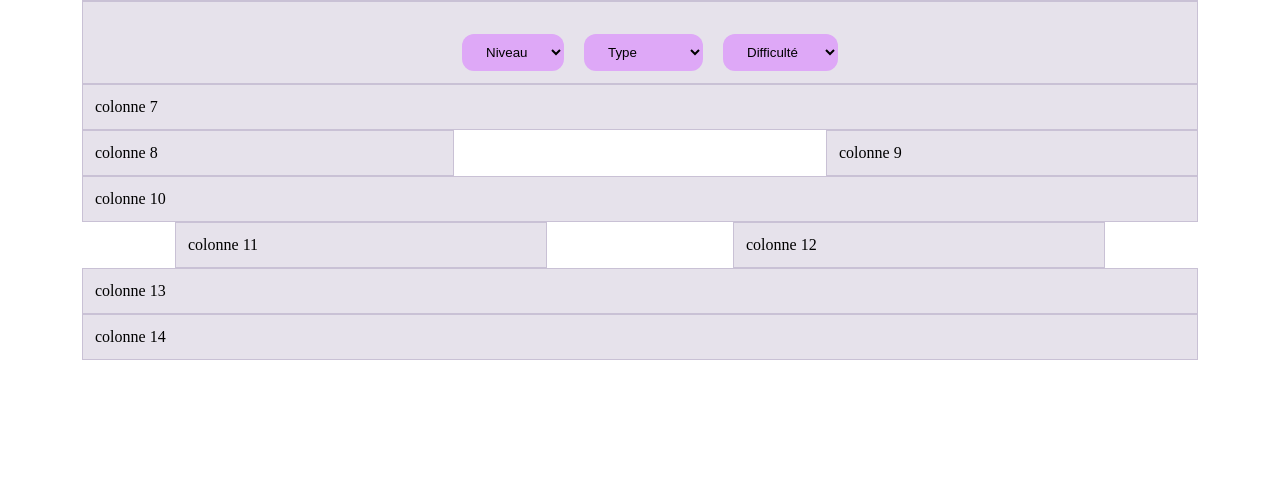
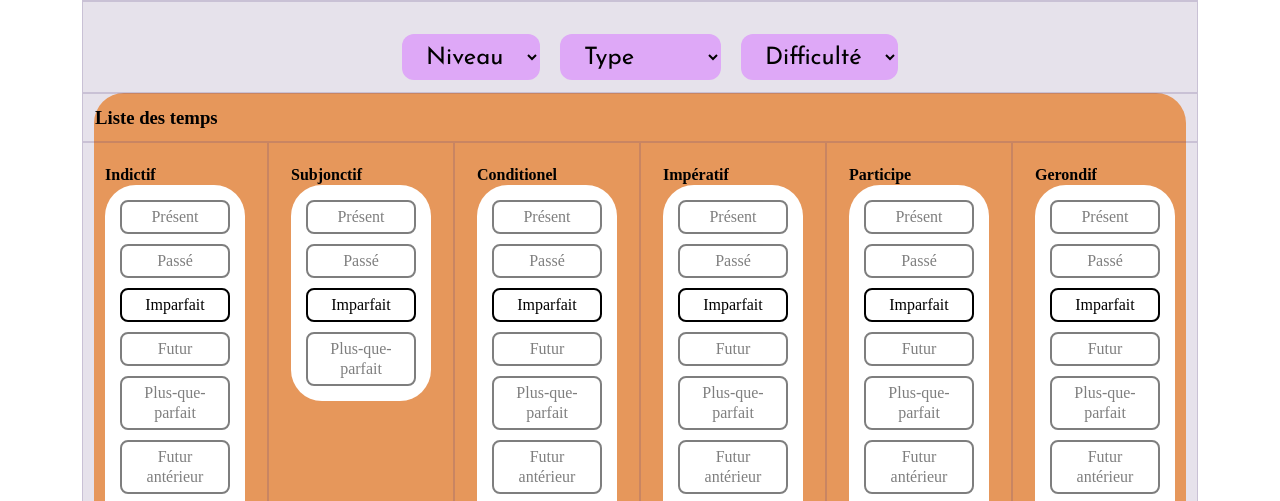
Before and after one commit to Zoebusigny/Tatitotu, a website built with Parcel: page src/index.html in a window 1280 px wide. Shown: the part 445-946 px from the top of the page. Before the commit the page ends 805 px from the top, so only its background shows below. Built offline with nearby package versions, Linux system fonts and the light colour scheme.

Commit message:
creation de la liste des temps (pas fini)

```diff
--- a/src/index.html
+++ b/src/index.html
@@ -87,8 +87,93 @@
             </div>
           </div>
         </div>
-        <div class="row">
-          <div class="col-lg-12">colonne 7</div>
+        <div class="list-des-temps-color">
+          <div class="row">
+            <div class="col-lg-12">
+              <h3>Liste des temps</h3>
+            </div>
+            <div class="col-lg-2">
+              <div class="list-des-temps">
+                <h4>Indictif</h4>
+                <div class="list-des-temps-links">
+                  <a href="">Présent</a>
+                  <a href="">Passé</a>
+                  <a class="is-active" href="">Imparfait</a>
+                  <a href="">Futur</a>
+                  <a href="">Plus-que-parfait</a>
+                  <a href="">Futur antérieur </a>
+                  <a href="">Passé antérieur</a>
+                </div>
+              </div>
+            </div>
+            <div class="col-lg-2">
+              <div class="list-des-temps">
+                <h4>Subjonctif</h4>
+                <div class="list-des-temps-links">
+                  <a href="">Présent</a>
+                  <a href="">Passé</a>
+                  <a class="is-active" href="">Imparfait</a>
+                  <a href="">Plus-que-parfait</a>
+                </div>
+              </div>
+            </div>
+            <div class="col-lg-2">
+              <div class="list-des-temps">
+                <h4>Conditionel</h4>
+                <div class="list-des-temps-links">
+                  <a href="">Présent</a>
+                  <a href="">Passé</a>
+                  <a class="is-active" href="">Imparfait</a>
+                  <a href="">Futur</a>
+                  <a href="">Plus-que-parfait</a>
+                  <a href="">Futur antérieur </a>
+                  <a href="">Passé antérieur</a>
+                </div>
+              </div>
+            </div>
+            <div class="col-lg-2">
+              <div class="list-des-temps">
+                <h4>Impératif</h4>
+                <div class="list-des-temps-links">
+                  <a href="">Présent</a>
+                  <a href="">Passé</a>
+                  <a class="is-active" href="">Imparfait</a>
+                  <a href="">Futur</a>
+                  <a href="">Plus-que-parfait</a>
+                  <a href="">Futur antérieur </a>
+                  <a href="">Passé antérieur</a>
+                </div>
+              </div>
+            </div>
+            <div class="col-lg-2">
+              <div class="list-des-temps">
+                <h4>Participe</h4>
+                <div class="list-des-temps-links">
+                  <a href="">Présent</a>
+                  <a href="">Passé</a>
+                  <a class="is-active" href="">Imparfait</a>
+                  <a href="">Futur</a>
+                  <a href="">Plus-que-parfait</a>
+                  <a href="">Futur antérieur </a>
+                  <a href="">Passé antérieur</a>
+                </div>
+              </div>
+            </div>
+            <div class="col-lg-2">
+              <div class="list-des-temps">
+                <h4>Gerondif</h4>
+                <div class="list-des-temps-links">
+                  <a href="">Présent</a>
+                  <a href="">Passé</a>
+                  <a class="is-active" href="">Imparfait</a>
+                  <a href="">Futur</a>
+                  <a href="">Plus-que-parfait</a>
+                  <a href="">Futur antérieur </a>
+                  <a href="">Passé antérieur</a>
+                </div>
+              </div>
+            </div>
+          </div>
         </div>
         <div class="row">
           <div class="col-lg-4">colonne 8</div>
--- a/src/js/main.js
+++ /dev/null
@@ -1,42 +0,0 @@
-var activeDropdown = {};
-document
-  .getElementById("icecream-dropdown")
-  .addEventListener("click", showDropdown);
-document
-  .getElementById("music-dropdown")
-  .addEventListener("click", showDropdown);
-function showDropdown(event) {
-  if (activeDropdown.id && activeDropdown.id !== event.target.id) {
-    activeDropdown.element.classList.remove("active");
-  }
-  //checking if a list element was clicked, changing the inner button value
-  if (event.target.tagName === "LI") {
-    activeDropdown.button.innerHTML = event.target.innerHTML;
-    for (var i = 0; i < event.target.parentNode.children.length; i++) {
-      if (event.target.parentNode.children[i].classList.contains("check")) {
-        event.target.parentNode.children[i].classList.remove("check");
-      }
-    }
-    //timeout here so the check is only visible after opening the dropdown again
-    window.setTimeout(function () {
-      event.target.classList.add("check");
-    }, 500);
-  }
-  for (var i = 0; i < this.children.length; i++) {
-    if (this.children[i].classList.contains("dropdown-selection")) {
-      activeDropdown.id = this.id;
-      activeDropdown.element = this.children[i];
-      this.children[i].classList.add("active");
-    }
-    //adding the dropdown-button to our object
-    else if (this.children[i].classList.contains("dropdown-button")) {
-      activeDropdown.button = this.children[i];
-    }
-  }
-}
-
-window.onclick = function (event) {
-  if (!event.target.classList.contains("dropdown-button")) {
-    activeDropdown.element.classList.remove("active");
-  }
-};
--- a/src/scss/main.scss
+++ b/src/scss/main.scss
@@ -7,3 +7,4 @@
 @import "modules/text-welcome";
 @import "modules/text";
 @import "modules/dropdown";
+@import "modules/list-des-temps";
--- a/src/scss/modules/_dropdown.scss
+++ b/src/scss/modules/_dropdown.scss
@@ -5,6 +5,8 @@
   border: none;
   margin-top: 20px;
   margin-left: 20px;
+  font-family: "Josefin Sans", sans-serif;
+  font-size: 24px;
 }
 
 .center {
--- /dev/null
+++ b/src/scss/modules/list-des-temps.scss
@@ -0,0 +1,34 @@
+.list-des-temps-color {
+  border-radius: 30px;
+  background: #ffa756;
+}
+
+.list-des-temps {
+  padding: 10px;
+}
+
+.list-des-temps-links {
+  display: flex;
+  flex-direction: column;
+  border-radius: 31px;
+  background: white;
+  padding: 20px;
+  max-width: 180px;
+  display: inline-flex;
+  padding: 15px;
+  text-align: center;
+  gap: 10px;
+}
+
+.list-des-temps-links a {
+  border: solid black 2px;
+  text-decoration: none;
+  color: black;
+  padding: 5px 20px;
+  border-radius: 8px;
+  opacity: 50%;
+}
+
+.list-des-temps-links a.is-active {
+  opacity: 100%;
+}
```
